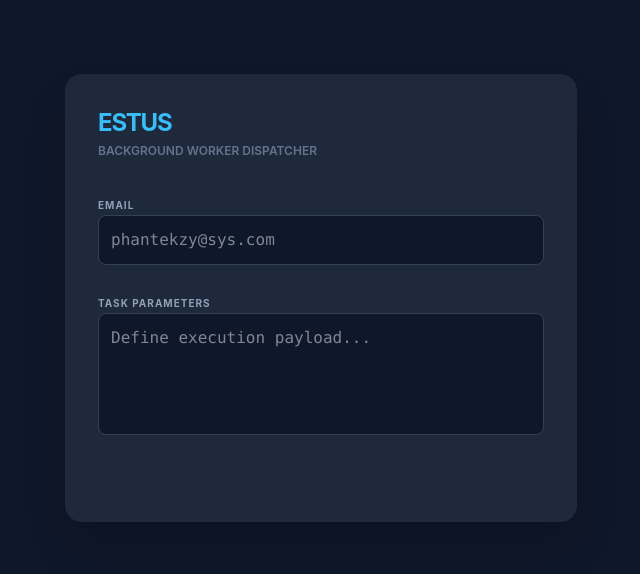
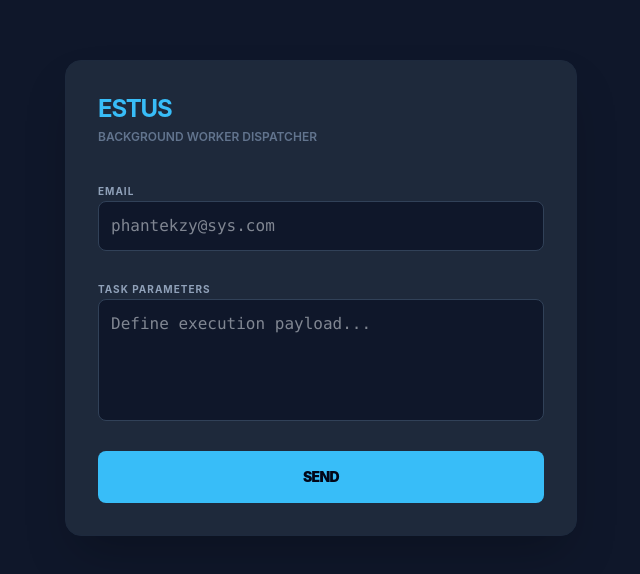
Before and after one commit to phantekzy/Estus, a React app in the folder frontend/: page / in a window 1280 px wide. Shown: the part 102-676 px from the top of the page, without its empty margins (319-959 px from the left). Built offline with nearby package versions, Linux system fonts and the light colour scheme; the HTML template or start-up script is replaced by a standard one.

Commit message:
Submit button

```diff
--- a/frontend/src/features/Dashboard.tsx
+++ b/frontend/src/features/Dashboard.tsx
@@ -49,9 +49,9 @@ export const Dashboard: React.FC = () => {
                 <button
                     type="submit"
                     disabled={isSubmitting}
-                    className="w-full bg-primary text-slate-950"
+                    className="w-full bg-primary text-slate-950 font-black py-4 rounded-lg hover:bg-sky-300 disabled:opacity-30 disabled:cursor-not-allowed transition-all uppercase text-sm tracking-tighter "
                 >
-
+                    {isSubmitting ? "Loading..." : "Send"}
                 </button>
             </form>
         </section>
```
